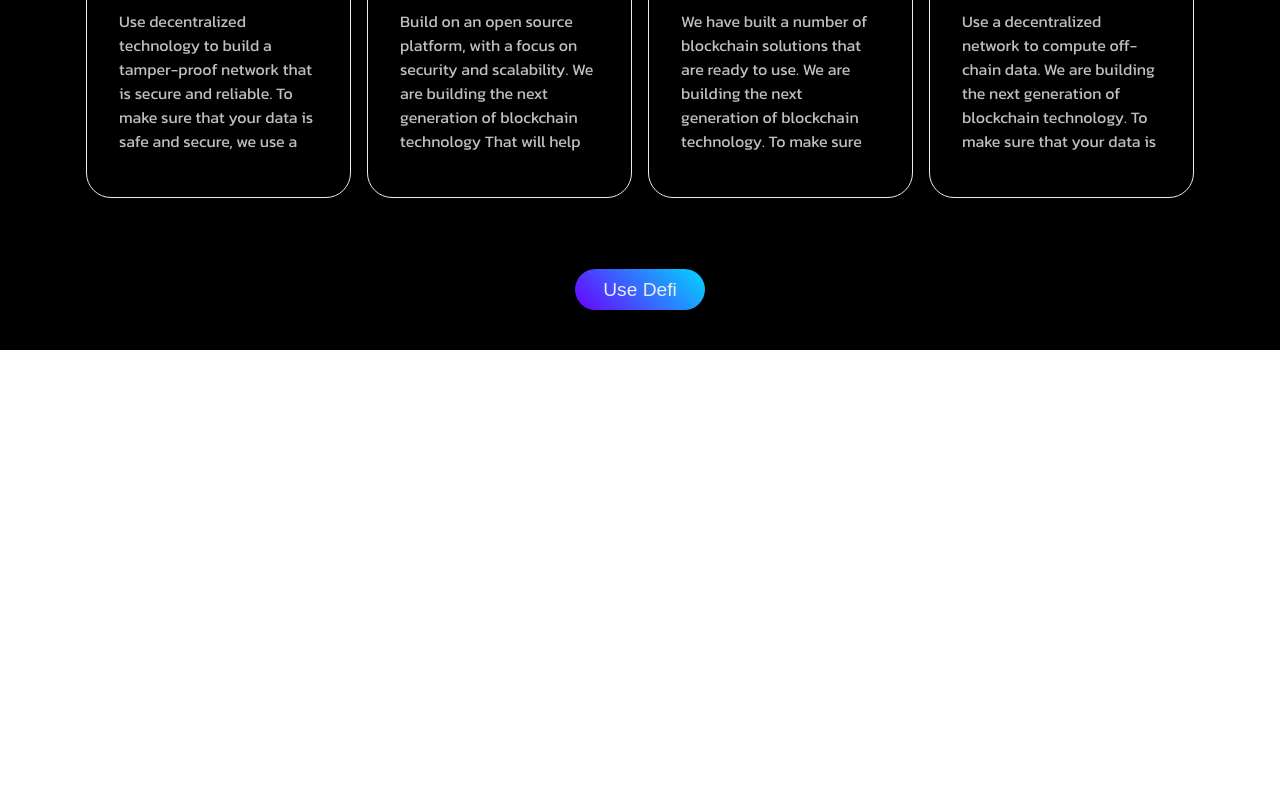
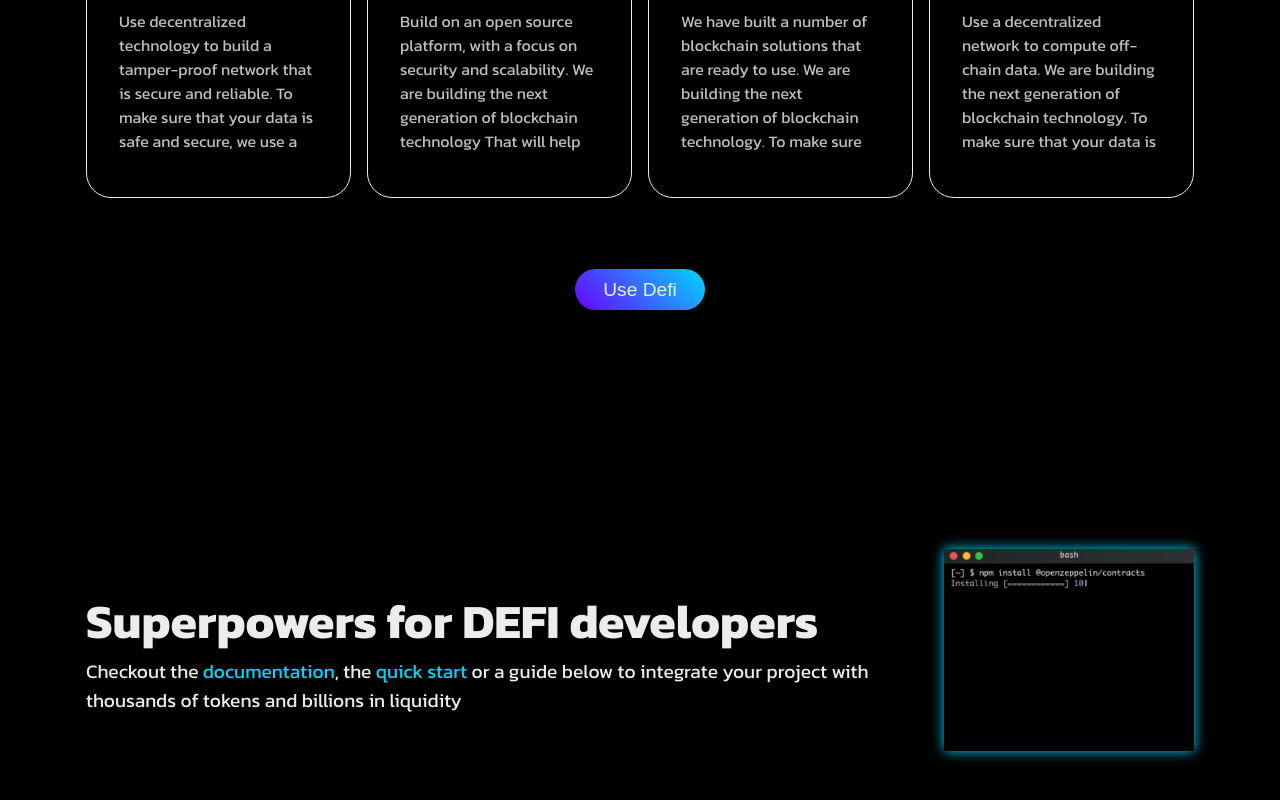
Before and after one commit to mena0018/Trading-Website, a React (Create React App) app: page / in a window 1280 px wide. Shown: the part 1260-2060 px from the top of the page. Before the commit the page ends 1610 px from the top, so only its background shows below. Built offline with nearby package versions, Linux system fonts and the light colour scheme.

Commit message:
Implementation of the Developer's Section

```diff
--- a/src/App.tsx
+++ b/src/App.tsx
@@ -2,6 +2,7 @@ import Navbar from "./components/Navbar/Navbar";
 import Home from "./pages/Home/Home";
 import "./index.scss";
 import About from "./pages/About/About";
+import Developer from "./pages/Developer/Developer";
 
 
 function App() {
@@ -11,6 +12,7 @@ function App() {
       <Navbar />
       <Home />
       <About />
+      <Developer />
     </>
   );
 }
--- a/src/index.scss
+++ b/src/index.scss
@@ -54,12 +54,24 @@ h2 {
   border-radius: 50px;
   cursor: pointer;
   font-family: "Kamit", sans-serif;
+  transition: filter 0.1s ease-in;
+
+  &:hover {
+    filter: brightness(80%);
+  }
 }
 
 .btn-outline {
   background: transparent;
   border: 1px solid $primary-blue;
   color: $primary-blue;
+  transition: 0.1s ease;
+
+  &:hover {
+    background: $primary-blue;
+    border: 1px solid $light-gray;
+    color: white;
+  }
 }
 
 
--- /dev/null
+++ b/src/pages/Developer/Developer.module.scss
@@ -0,0 +1,60 @@
+@import "../../scss/_mixins.scss";
+@import "../../scss/variables";
+
+
+.developer_container {
+  height: 75vh;
+  overflow-x: hidden;
+  background-color: $black;
+
+  .developer_content {
+    max-width: $max-width;
+    margin: auto;
+    height: 100%;
+    display: flex;
+    justify-content: space-between;
+
+    .informations {
+      background-color: $black;
+      margin: auto;
+      padding: 1rem;
+
+
+      p {
+        font-size: 1.2rem;
+      }
+
+      span {
+        color: $cyan;
+      }
+    }
+
+    .img_container {
+      background-color: $black;
+
+      .img_content {
+        height: 100%;
+        @include align-flex(center);
+        padding: 1rem;
+
+        img {
+          width: 250px;
+          box-shadow: 0 0 12px $primary-blue;
+        }
+      }
+    }
+  }
+}
+
+@media screen and (max-width: 700px) {
+  .developer_container {
+    .developer_content {
+      flex-direction: column;
+      text-align: center;
+    }
+
+    .img_container {
+      margin: 3rem 0;
+    }
+  }
+}
--- /dev/null
+++ b/src/pages/Developer/Developer.tsx
@@ -0,0 +1,26 @@
+import styles from "./Developer.module.scss";
+import Terminal from "../../assets/terminal.png";
+
+
+const Developer = () => {
+  return (
+    <div className={styles.developer_container}>
+      <div className={styles.developer_content}>
+
+        <div className={styles.informations}>
+          <h2>Superpowers for DEFI developers</h2>
+          <p>Checkout the <span>documentation</span>, the <span>quick start</span> or a guide below to integrate your project with thousands of tokens and billions in liquidity </p>
+        </div>
+
+        <div className={styles.img_container}>
+          <div className={styles.img_content}>
+            <img src={Terminal} alt="Bash Terminal" />
+          </div>
+        </div>
+
+      </div>
+    </div>
+  )
+}
+
+export default Developer
```
